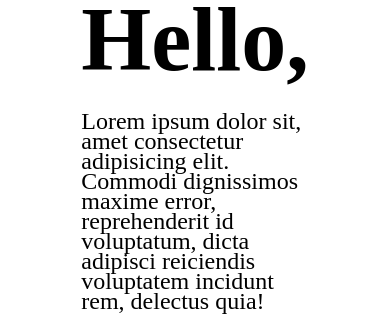
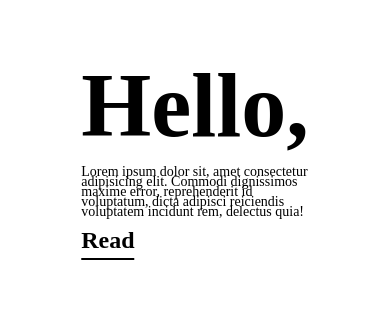
Before and after one commit to Noyon-Zaman/landing-page-2, a plain HTML site: page index.html in a window 390 px wide. Shown: the part 54-382 px from the top of the page. Drawn offline with nearby package versions, Linux system fonts and the light colour scheme.

Commit message:
git added

```diff
--- a/style.css
+++ b/style.css
@@ -113,8 +113,14 @@ html,body{
     }
     .left .text-center{
     position: absolute;
-    top: -34%;
+    top: 2%;
     left: 50%;
     transform: translate(-50%,50%);
     }
+    .text-center p{
+    font-size: 14px;
+    line-height: 10px;
+    margin-top: 10px;
+    margin-bottom: 10px;
+    }
 }
```
